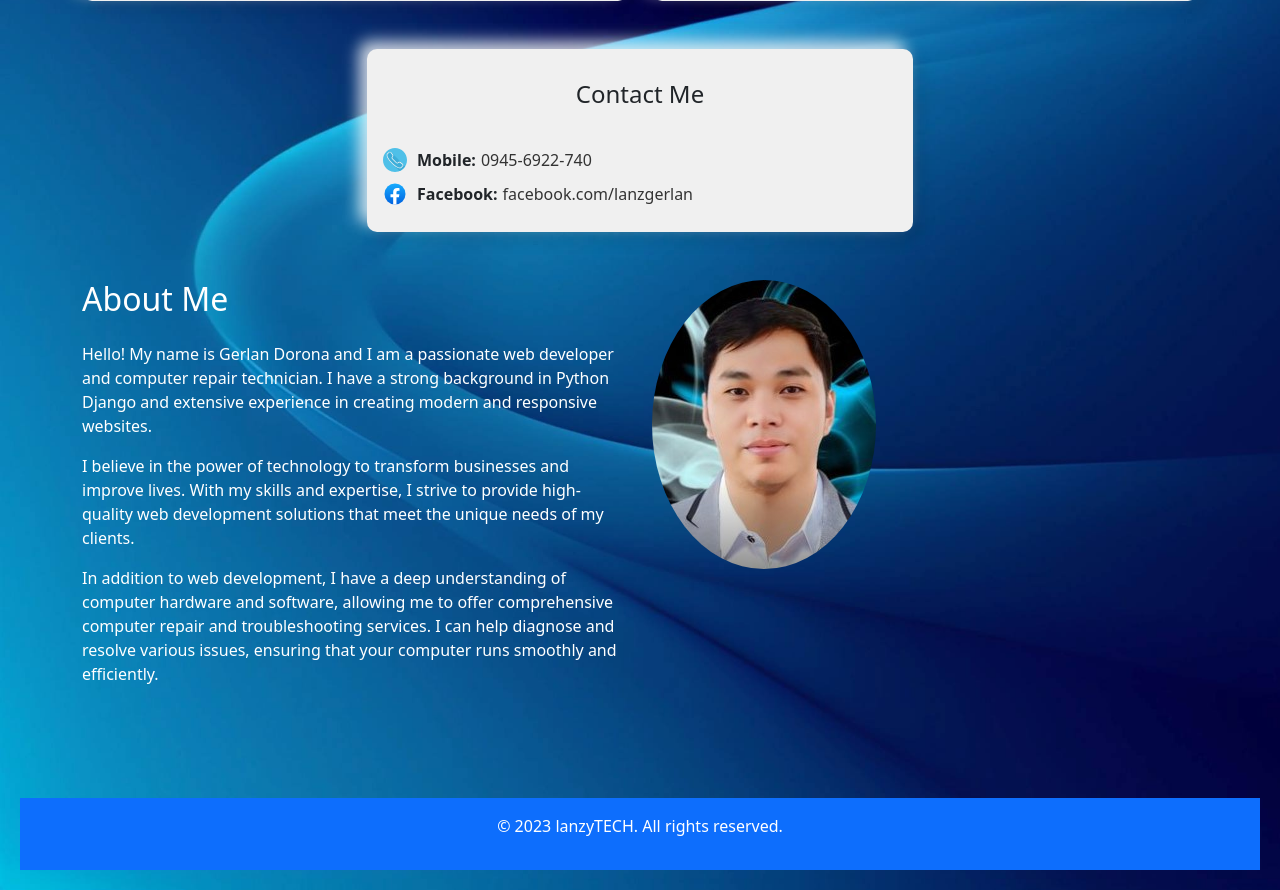
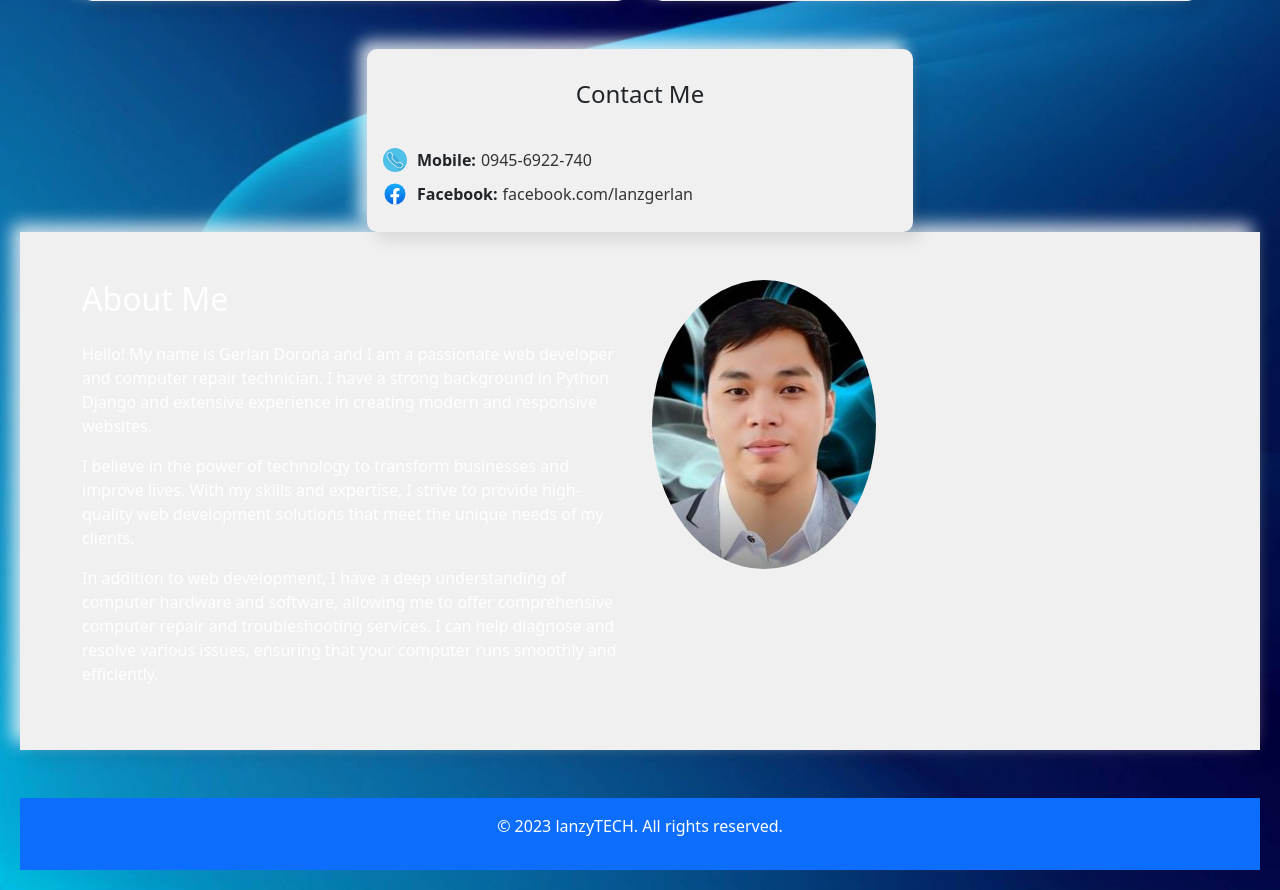
Before and after one commit to lanzy-lanzy/lanzy, a Django app: page / in a window 1280 px wide. Shown: the part 1354-2244 px from the top of the page. Run offline with Django 4.2, Linux system fonts and the light colour scheme; some libraries are stand-ins or nearby versions.

Commit message:
Update landing_page.html

```diff
--- a/myapp/templates/landing_page.html
+++ b/myapp/templates/landing_page.html
@@ -199,7 +199,7 @@
   </div>
 </section>
 
-    <section id="about" class="py-5">
+<section id="about" class="py-5 neumorphic">
   <div class="container">
     <div class="row">
       <div class="col-md-6">
@@ -215,6 +215,7 @@
   </div>
 </section>
 
+
   </main>
 
   <footer class="bg-primary text-white text-center py-3">
```
Lines whose indentation alone changed are shown as unchanged.
